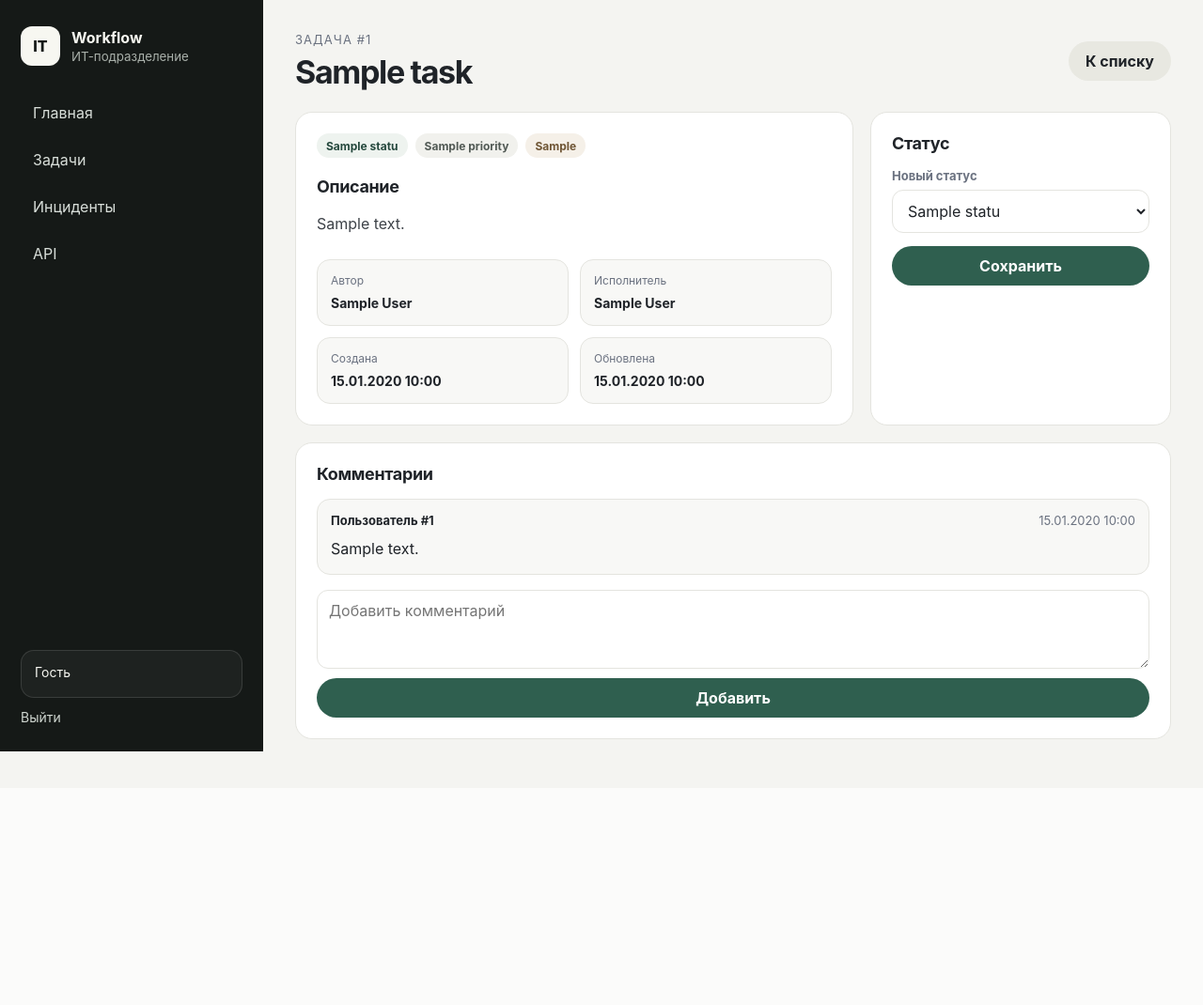
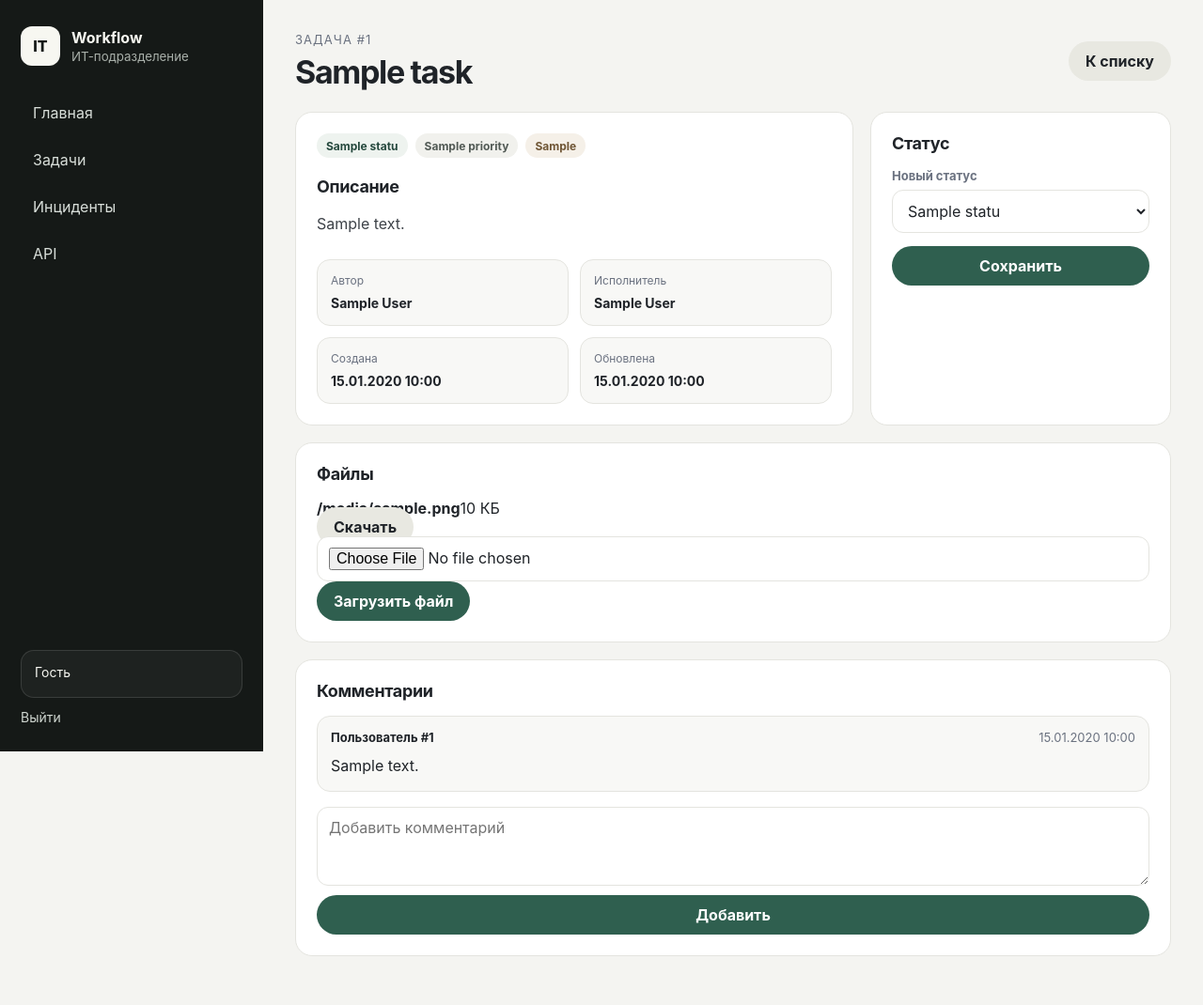
Before and after one commit to Leo-Daiser/TihonDiplom, a Python web app: template app/templates/task_detail.html in a window 1280 px wide. Shown: the whole page at 94% size. Before the commit the page ends 800 px from the top, so only its background shows below. Run offline with Jinja, Linux system fonts and the light colour scheme; the template is opened without the code that fills it: most values are stand-ins (such as "Sample title", 1, 10 or a date in 2020).

Commit message:
Add attachments block to task detail page

```diff
--- a/app/templates/task_detail.html
+++ b/app/templates/task_detail.html
@@ -35,6 +35,22 @@
 </section>
 
 <section class="panel">
+  <div class="panel-head"><h2>Файлы</h2></div>
+  <div class="attachments-list">
+    {% for item in task.attachments %}
+    <div class="attachment-row">
+      <div><strong>{{ item.file_name }}</strong><span>{{ (item.size_bytes / 1024)|round(1) }} КБ</span></div>
+      <a class="secondary-link small-link" href="/api/v1/attachments/{{ item.id }}/open" target="_blank">Скачать</a>
+    </div>
+    {% else %}<p class="empty left">Файлов пока нет</p>{% endfor %}
+  </div>
+  <form method="post" action="/tasks/{{ task.id }}/attachments" enctype="multipart/form-data" class="upload-form">
+    <input type="file" name="file" required>
+    <button type="submit">Загрузить файл</button>
+  </form>
+</section>
+
+<section class="panel">
   <div class="panel-head"><h2>Комментарии</h2></div>
   <div class="comments">
     {% for comment in task.comments %}
```
